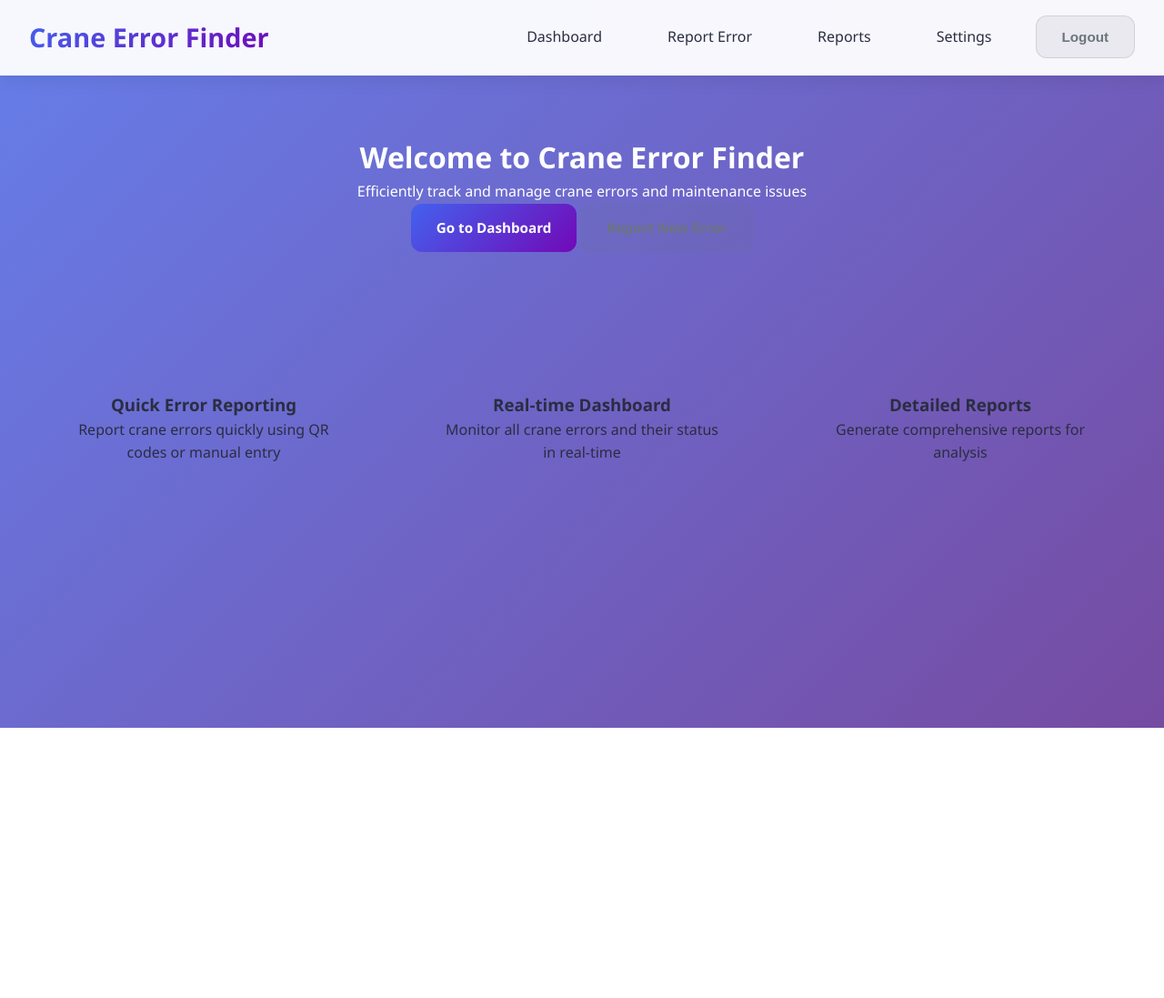
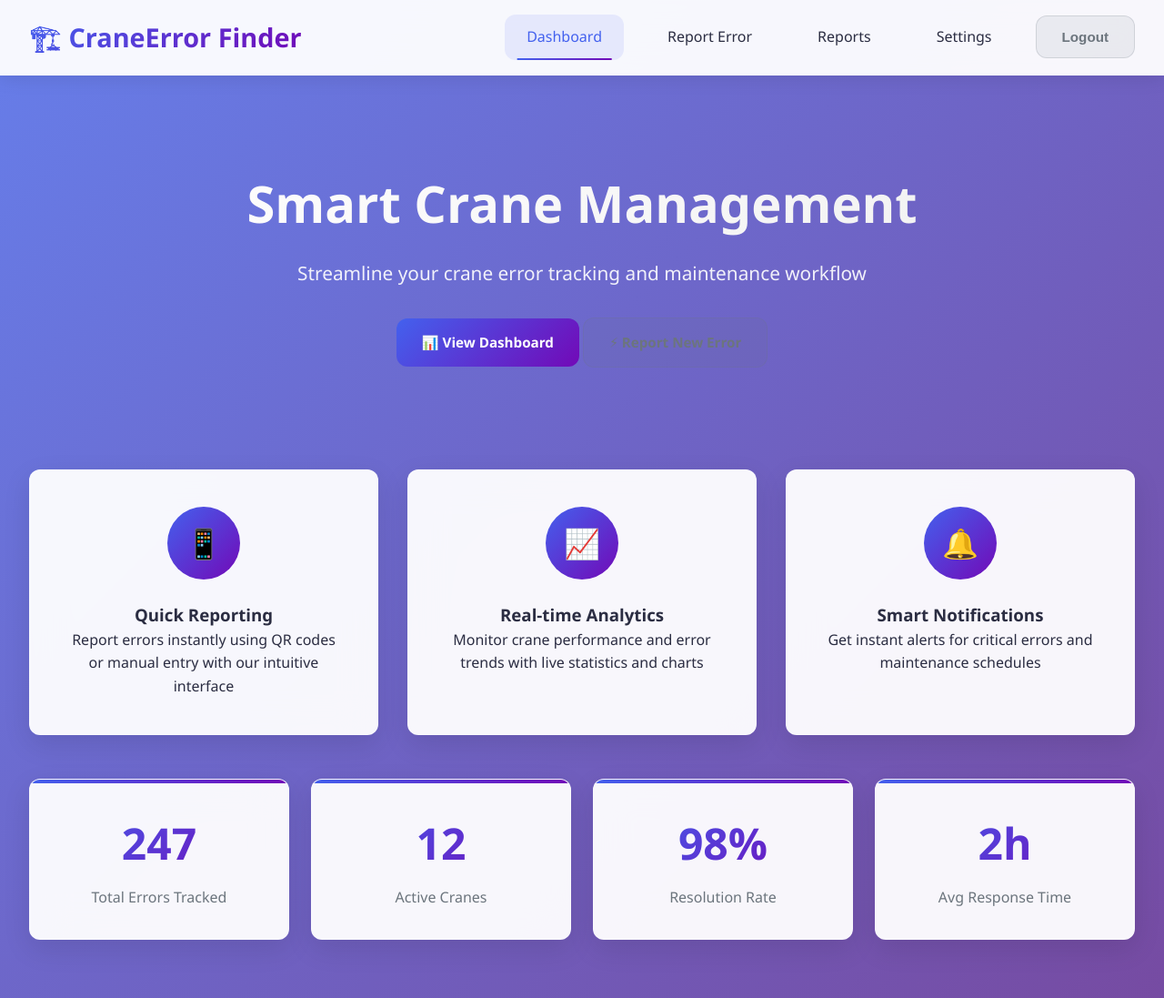
Before and after one commit to titan1m/crane_u, a website: page public/index.html in a window 1280 px wide. Shown: the whole page at 91% size. Before the commit the page ends 800 px from the top, so only its background shows below. Drawn offline with Linux system fonts and the light colour scheme; no server answers.

Commit message:
Update index.html

```diff
--- a/public/index.html
+++ b/public/index.html
@@ -3,58 +3,115 @@
 <head>
     <meta charset="UTF-8">
     <meta name="viewport" content="width=device-width, initial-scale=1.0">
-    <title>Crane Error Finder - Home</title>
+    <title>Crane Error Finder - Modern Crane Management</title>
     <link rel="stylesheet" href="css/style.css">
 </head>
 <body>
+    <div class="app-container">
         <nav class="navbar">
             <div class="nav-container">
-            <h1 class="nav-logo">Crane Error Finder</h1>
+                <h1 class="nav-logo">🏗️ CraneError Finder</h1>
                 <div class="nav-menu">
-                <a href="dashboard.html" class="nav-link">Dashboard</a>
+                    <a href="dashboard.html" class="nav-link active">Dashboard</a>
                     <a href="entry-mode.html" class="nav-link">Report Error</a>
                     <a href="reports.html" class="nav-link">Reports</a>
                     <a href="settings.html" class="nav-link">Settings</a>
-                <button id="logoutBtn" class="btn btn-secondary">Logout</button>
+                    <button onclick="logout()" class="btn btn-secondary">Logout</button>
                 </div>
             </div>
         </nav>
 
+        <main class="main-content">
             <div class="container">
                 <div class="hero-section">
-            <h1>Welcome to Crane Error Finder</h1>
-            <p>Efficiently track and manage crane errors and maintenance issues</p>
+                    <h1 class="hero-title">Smart Crane Management</h1>
+                    <p class="hero-subtitle">Streamline your crane error tracking and maintenance workflow</p>
                     <div class="cta-buttons">
-                <a href="dashboard.html" class="btn btn-primary">Go to Dashboard</a>
-                <a href="entry-mode.html" class="btn btn-secondary">Report New Error</a>
+                        <a href="dashboard.html" class="btn btn-primary">
+                            📊 View Dashboard
+                        </a>
+                        <a href="entry-mode.html" class="btn btn-secondary">
+                            ⚡ Report New Error
+                        </a>
                     </div>
                 </div>
 
                 <div class="features-grid">
-            <div class="feature-card">
-                <h3>Quick Error Reporting</h3>
-                <p>Report crane errors quickly using QR codes or manual entry</p>
+                    <div class="card feature-card slide-up">
+                        <div class="feature-icon">📱</div>
+                        <h3>Quick Reporting</h3>
+                        <p>Report errors instantly using QR codes or manual entry with our intuitive interface</p>
                     </div>
-            <div class="feature-card">
-                <h3>Real-time Dashboard</h3>
-                <p>Monitor all crane errors and their status in real-time</p>
+                    <div class="card feature-card slide-up">
+                        <div class="feature-icon">📈</div>
+                        <h3>Real-time Analytics</h3>
+                        <p>Monitor crane performance and error trends with live statistics and charts</p>
                     </div>
-            <div class="feature-card">
-                <h3>Detailed Reports</h3>
-                <p>Generate comprehensive reports for analysis</p>
+                    <div class="card feature-card slide-up">
+                        <div class="feature-icon">🔔</div>
+                        <h3>Smart Notifications</h3>
+                        <p>Get instant alerts for critical errors and maintenance schedules</p>
                     </div>
                 </div>
+
+                <div class="stats-grid">
+                    <div class="card stat-card">
+                        <div class="stat-number" id="totalErrors">0</div>
+                        <div class="stat-label">Total Errors Tracked</div>
+                    </div>
+                    <div class="card stat-card">
+                        <div class="stat-number" id="activeCranes">12</div>
+                        <div class="stat-label">Active Cranes</div>
+                    </div>
+                    <div class="card stat-card">
+                        <div class="stat-number" id="resolutionRate">98%</div>
+                        <div class="stat-label">Resolution Rate</div>
+                    </div>
+                    <div class="card stat-card">
+                        <div class="stat-number" id="avgResponse">2h</div>
+                        <div class="stat-label">Avg Response Time</div>
+                    </div>
+                </div>
+            </div>
+        </main>
     </div>
 
     <script src="js/main.js"></script>
     <script>
-        // Check if user is logged in
-        checkAuth();
+        // Animate stats on home page
+        document.addEventListener('DOMContentLoaded', () => {
+            animateHomePageStats();
+        });
 
-        document.getElementById('logoutBtn').addEventListener('click', function() {
-            fetch('/api/logout', { method: 'POST' })
-                .then(() => window.location.href = 'login.html');
+        function animateHomePageStats() {
+            const stats = {
+                totalErrors: 247,
+                activeCranes: 12,
+                resolutionRate: 98,
+                avgResponse: 2
+            };
+
+            Object.entries(stats).forEach(([id, value]) => {
+                const element = document.getElementById(id);
+                if (element) {
+                    animateCounter(element, value, id === 'resolutionRate' ? '%' : id === 'avgResponse' ? 'h' : '');
+                }
             });
+        }
+
+        function animateCounter(element, target, suffix = '') {
+            let current = 0;
+            const increment = target / 50;
+            const timer = setInterval(() => {
+                current += increment;
+                if (current >= target) {
+                    element.textContent = target + suffix;
+                    clearInterval(timer);
+                } else {
+                    element.textContent = Math.floor(current) + suffix;
+                }
+            }, 20);
+        }
     </script>
 </body>
 </html>
```
Lines whose indentation alone changed are shown as unchanged.
